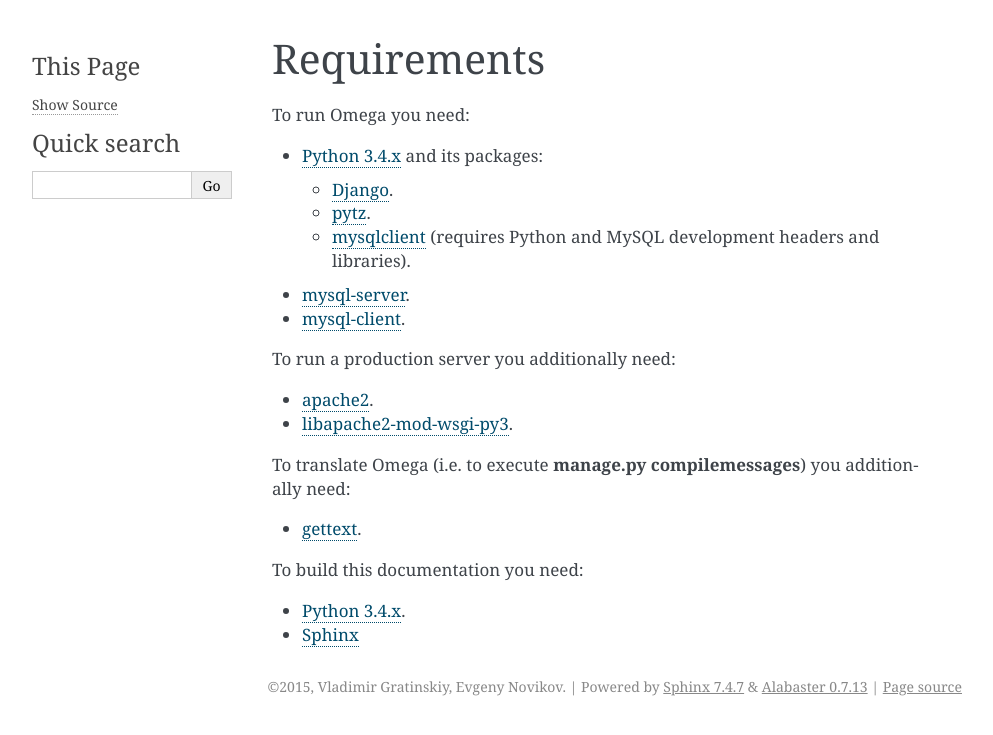
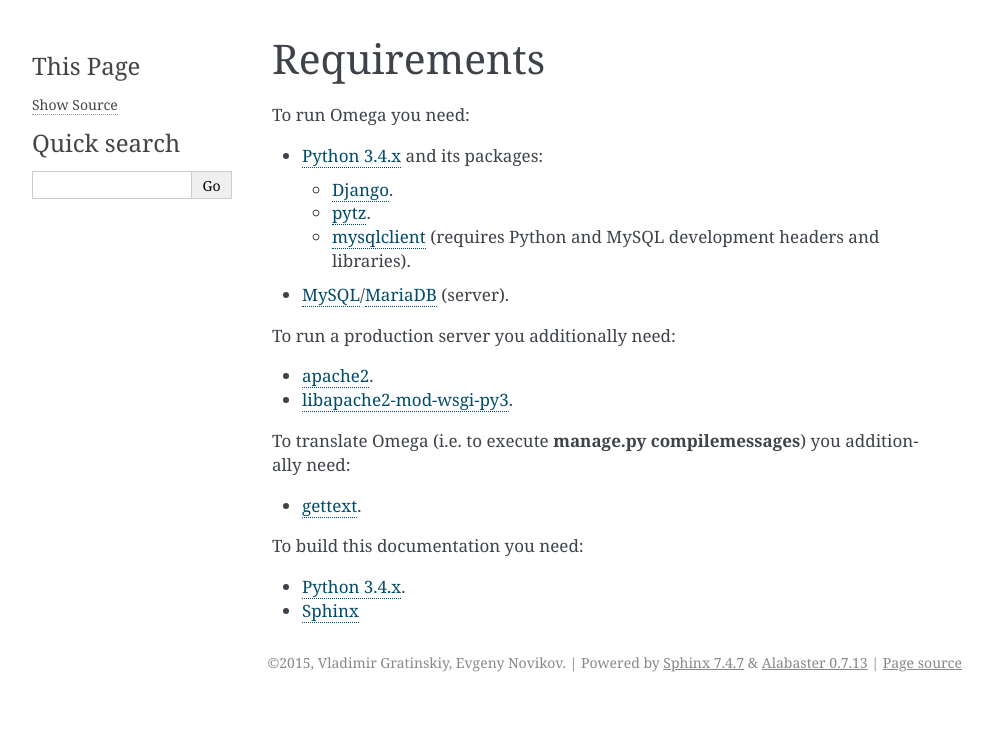
Before and after one commit to ldv-klever/klever, a Sphinx documentation site: the page built from Omega/docs/reqs.rst, in a window 1280 px wide. Shown: the top 735 px of the page, without its empty margins (148-1141 px from the left). Built offline with Sphinx 7.4.7, drawn with Linux system fonts in a browser that asks for light colours.

Commit message:
Specify that just MySQL or MariaDB server is required
It includes client at least in Debian/Ubuntu and OpenSUSE.

```diff
--- a/Omega/docs/reqs.rst
+++ b/Omega/docs/reqs.rst
@@ -9,8 +9,7 @@
   * `pytz <http://pythonhosted.org/pytz/>`_.
   * `mysqlclient <https://github.com/PyMySQL/mysqlclient-python>`_ (requires Python and MySQL development headers and libraries).
 
-* `mysql-server <https://www.mysql.com/>`_.
-* `mysql-client <https://www.mysql.com/>`_.
+* `MySQL <https://www.mysql.com/>`_/`MariaDB <https://mariadb.org/>`_ (server).
 
 To run a production server you additionally need:
 
```
